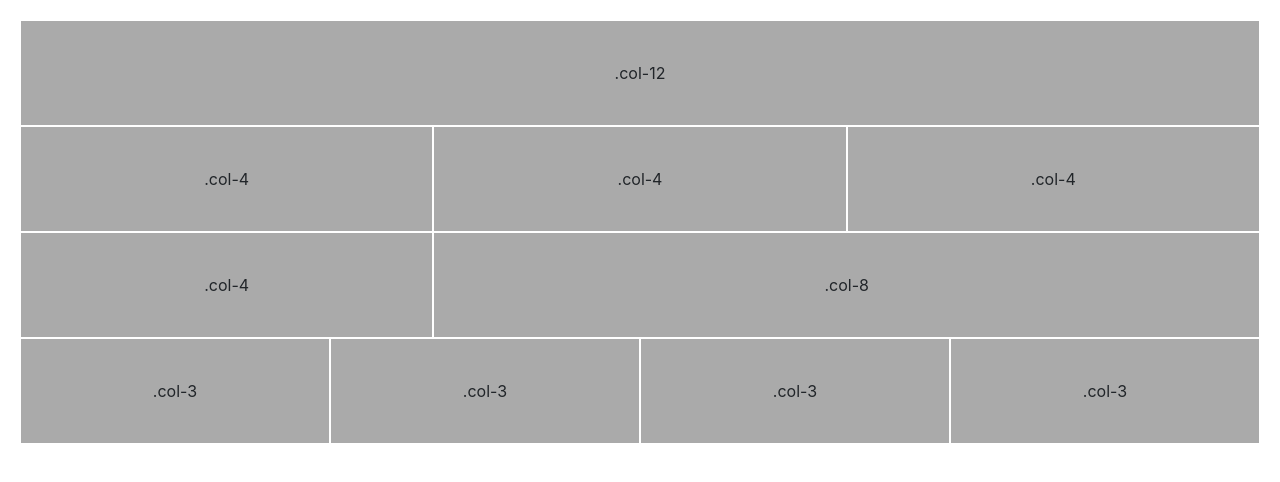
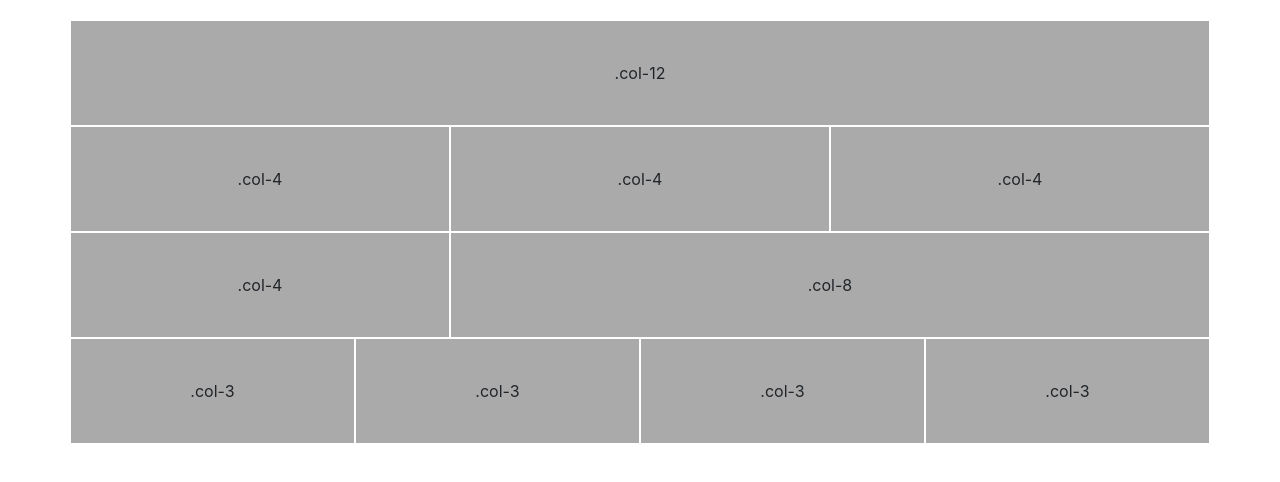
Before and after one commit to Markusvdam/educom-bootstrap-1664282109, a plain HTML site: page 01-boostrap-grid.html in a window 1280 px wide. Drawn offline with Linux system fonts and the light colour scheme.

Commit message:
Exercise 1 (#1)
Exercise 1 (#1)

```diff
--- a/01-boostrap-grid.html
+++ b/01-boostrap-grid.html
@@ -21,29 +21,31 @@
         }
     </style>
   </head>
+
   <body>
-      <div class="container-fluid">
-
+    <div class="container">
       <div class="row">
         <div class="col-12 gray">.col-12</div>
           </div>
           <div class="row">
-            <div class="col-4 gray">.col-4</div>
-            <div class="col-4 gray">.col-4</div>
-            <div class="col-4 gray">.col-4</div>
+              <div class="col-12 col-md-4 gray">.col-4</div>
+              <div class="col-12 col-md-4 gray">.col-4</div>
+              <div class="col-12 col-md-4 gray">.col-4</div>
           </div>
           <div class="row">
-            <div class="col-4 gray">.col-4</div>
-            <div class="col-8 gray">.col-8</div>
+              <div class="col-12 col-md-4 gray">.col-4</div>
+              <div class="col-12 col-md-8 gray">.col-8</div>
           </div>
           <div class="row">
-            <div class="col-3 gray">.col-3</div>
-            <div class="col-3 gray">.col-3</div>
-            <div class="col-3 gray">.col-3</div>
-            <div class="col-3 gray">.col-3</div>
+              <div class="col-12 col-md-3 gray">.col-3</div>
+              <div class="col-12 col-md-3 gray">.col-3</div>
+              <div class="col-12 col-md-3 gray">.col-3</div>
+              <div class="col-12 col-md-3 gray">.col-3</div>
           </div>
-
         </div>
+      </div>
+    </div>
+  </body>
 
   <script src="js/jquery.js"></script>
   <script src="js/popper.min.js"></script>
```
Lines whose indentation alone changed are shown as unchanged.
